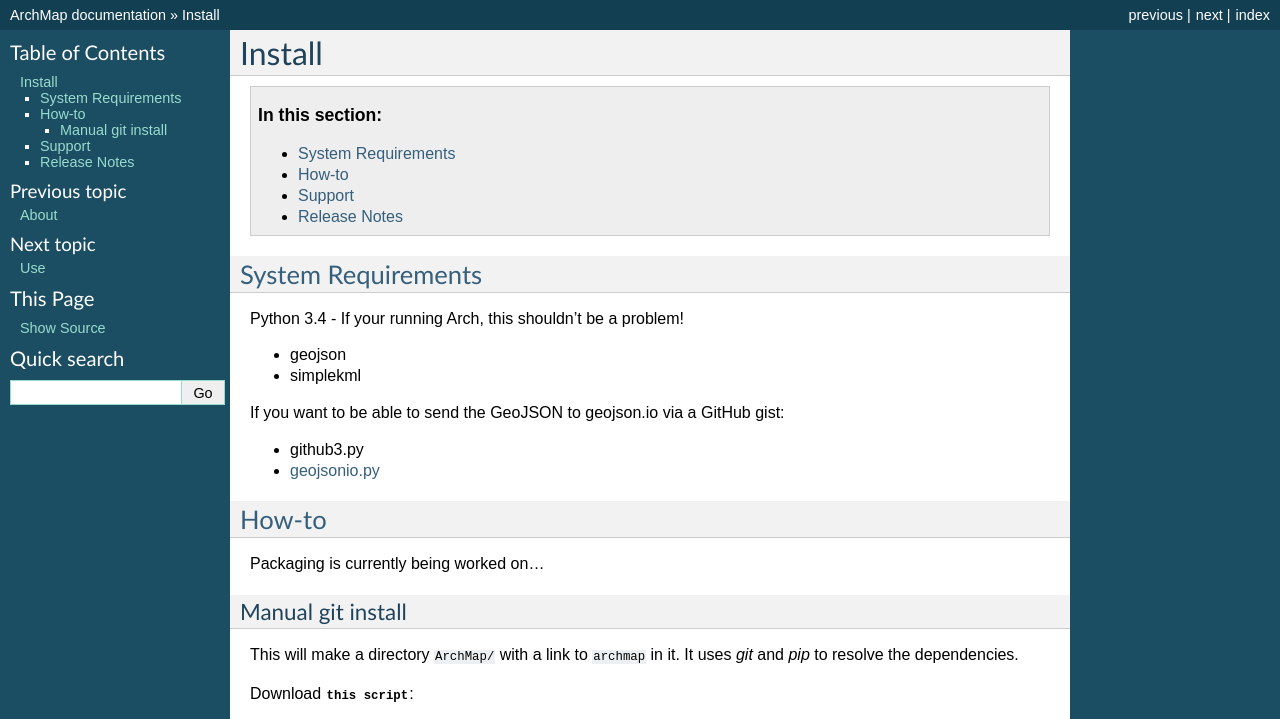
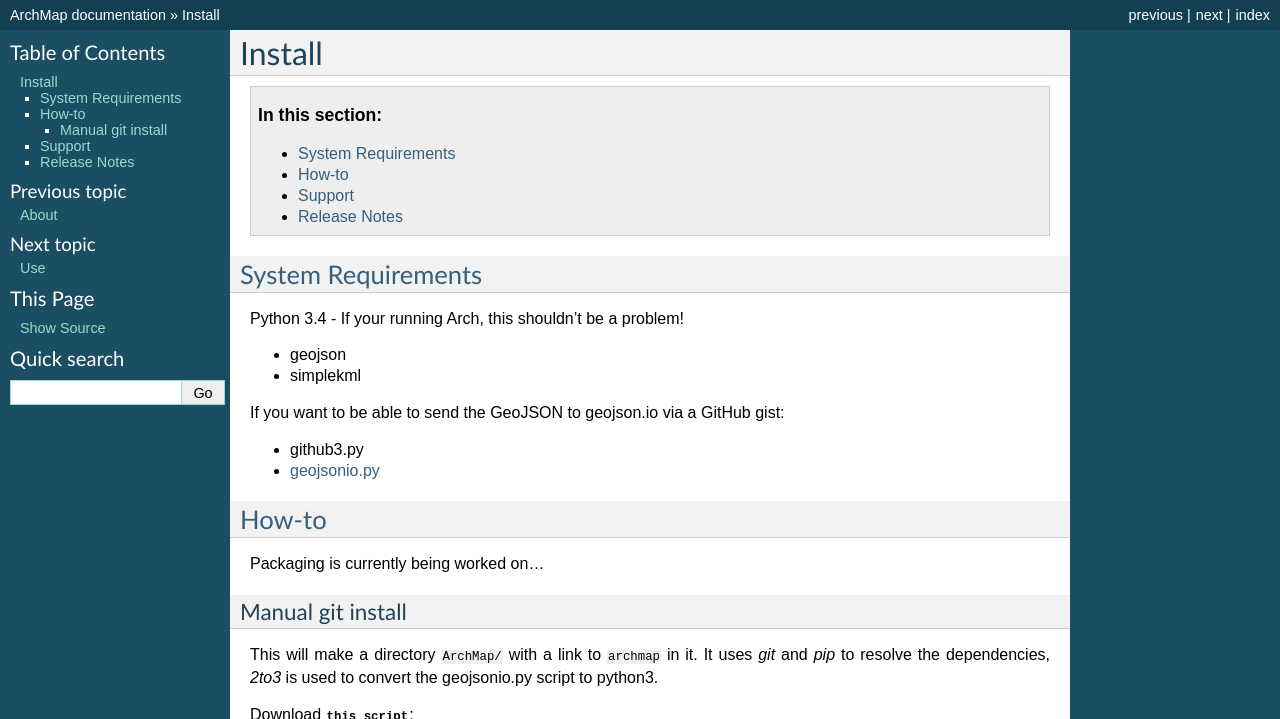
Before and after one commit to guyfawcus/ArchMap, a Sphinx documentation site: the page built from docs/installation/index.rst, in a window 1280 px wide, cut to the strip 0-719 px from the top of the page. Built offline with Sphinx 7.4.7, drawn with Linux system fonts in a browser that asks for light colours.

Commit message:
Specify python version to be used in install docs

```diff
--- a/docs/installation/index.rst
+++ b/docs/installation/index.rst
@@ -31,7 +31,8 @@
 ^^^^^^^^^^^^^^^^^^
 
 This will make a directory ``ArchMap/`` with a link to ``archmap`` in it.
-It uses *git* and *pip* to resolve the dependencies.
+It uses *git* and *pip* to resolve the dependencies, *2to3* is used to
+convert the geojsonio.py script to python3.
 
 Download :download:`this script <basic-manual-git-install.sh>`:
 
```
Also changed, not shown: 1 other file.
